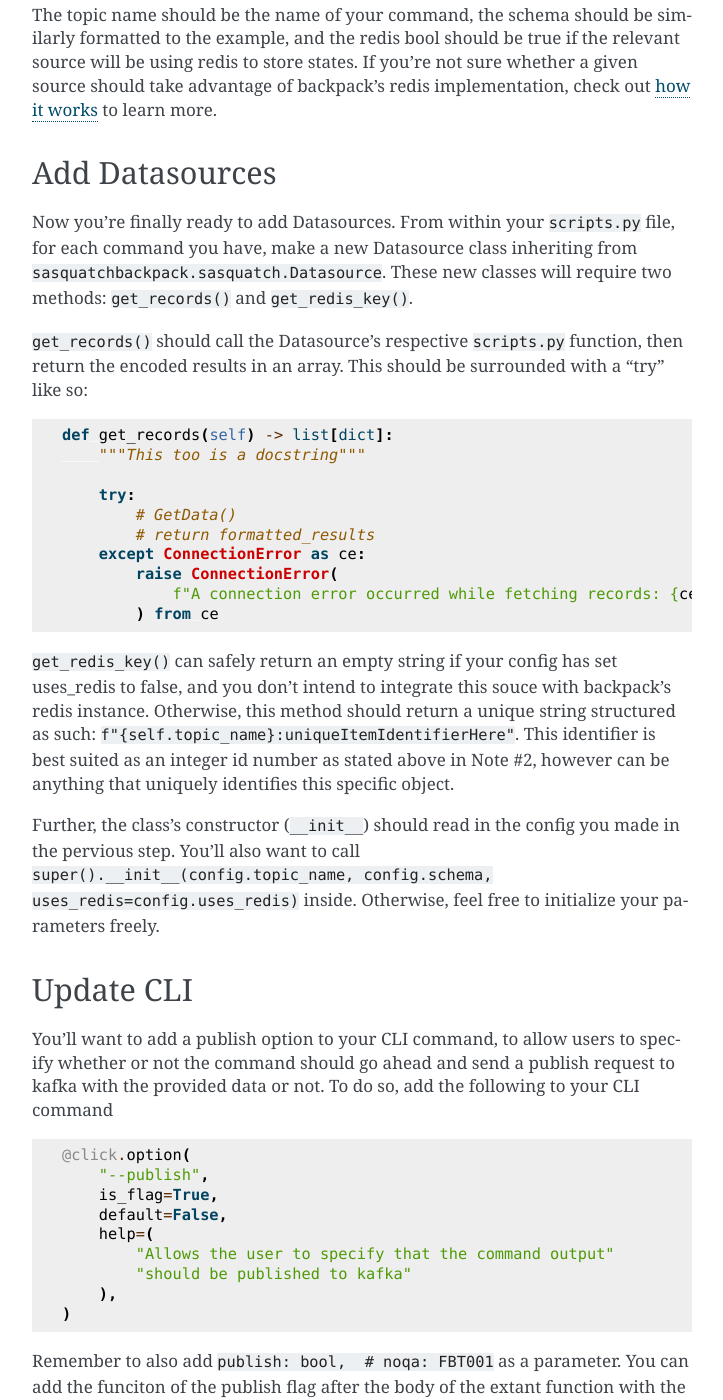
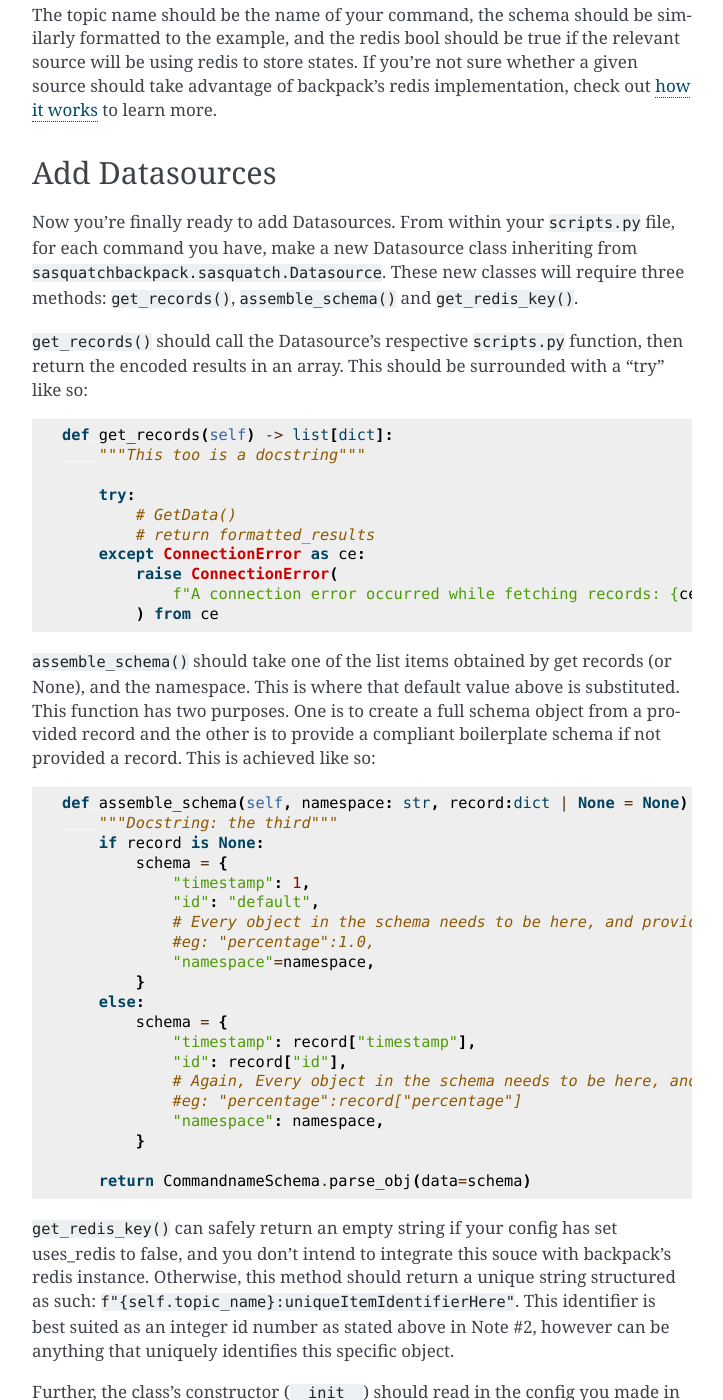
Before and after one commit to lsst-sqre/sasquatch-backpack, a Sphinx documentation site: the page built from docs/dev/add_datasources.rst, in a window 1280 px wide and 1400 px high, scrolled down 3947 px. Shown: the whole window, without its empty margins (388-1111 px from the left). Built offline with Sphinx 7.4.7, drawn with Linux system fonts in a browser that asks for light colours; pages that are not in the unit, such as notebooks, are missing from menus; some of the changed text lies outside the part shown.

Commit message:
Docs update

```diff
--- a/docs/dev/add_datasources.rst
+++ b/docs/dev/add_datasources.rst
@@ -100,7 +100,7 @@ Below is a quick sample of usage.
         class Meta:
             """Schema metadata."""
 
-            namespace = "$namespace"
+            namespace = "Default"
             schema_name = "topic_name_goes_here"
 
 Make one such schema for each command or API call you wish to make.
@@ -124,7 +124,7 @@ While not required, giving each entry a unique ID is strongly reccommended to id
 Note 3: Meta
 ------------
 The Meta subclass is required, and must contain both namespace and schema_name values.
-The namespace will be replaced with its actual value later on when the file is parsed, so simply keep its value as shown above, in "$thing" format.
+The namespace will be replaced with its actual value later on when the file is parsed, so simply keep its value "Default" as shown above.
 The schema_name, on the other hand, should be hardcoded in.
 
 Add Configs
@@ -157,7 +157,7 @@ Add Datasources
 ===============
 Now you're finally ready to add Datasources.
 From within your ``scripts.py`` file, for each command you have, make a new Datasource class inheriting from ``sasquatchbackpack.sasquatch.Datasource``.
-These new classes will require two methods: ``get_records()`` and ``get_redis_key()``.
+These new classes will require three methods: ``get_records()``, ``assemble_schema()`` and ``get_redis_key()``.
 
 ``get_records()`` should call the Datasource's respective ``scripts.py`` function, then return the encoded results in an array.
 This should be surrounded with a "try" like so:
@@ -174,6 +174,31 @@ This should be surrounded with a "try" like so:
             raise ConnectionError(
                 f"A connection error occurred while fetching records: {ce}"
             ) from ce
+
+``assemble_schema()`` should take one of the list items obtained by get records (or None), and the namespace. This is where that default value above is substituted. This function has two purposes. One is to create a full schema object from a provided record and the other is to provide a compliant boilerplate schema if not provided a record. This is achieved like so:
+
+.. code-block:: python
+
+    def assemble_schema(self, namespace: str, record:dict | None = None) -> AvroBaseModel:
+        """Docstring: the third"""
+        if record is None:
+            schema = {
+                "timestamp": 1,
+                "id": "default",
+                # Every object in the schema needs to be here, and provided with a boiler plate values
+                #eg: "percentage":1.0,
+                "namespace"=namespace,
+            }
+        else:
+            schema = {
+                "timestamp": record["timestamp"],
+                "id": record["id"],
+                # Again, Every object in the schema needs to be here, and provided with its record value.
+                #eg: "percentage":record["percentage"]
+                "namespace": namespace,
+            }
+
+        return CommandnameSchema.parse_obj(data=schema)
 
 ``get_redis_key()`` can safely return an empty string if your config has set uses_redis to false, and you don't intend to integrate this souce with backpack's redis instance.
 Otherwise, this method should return a unique string structured as such: ``f"{self.topic_name}:uniqueItemIdentifierHere"``.
```
Also changed, not shown: 3 other files.
